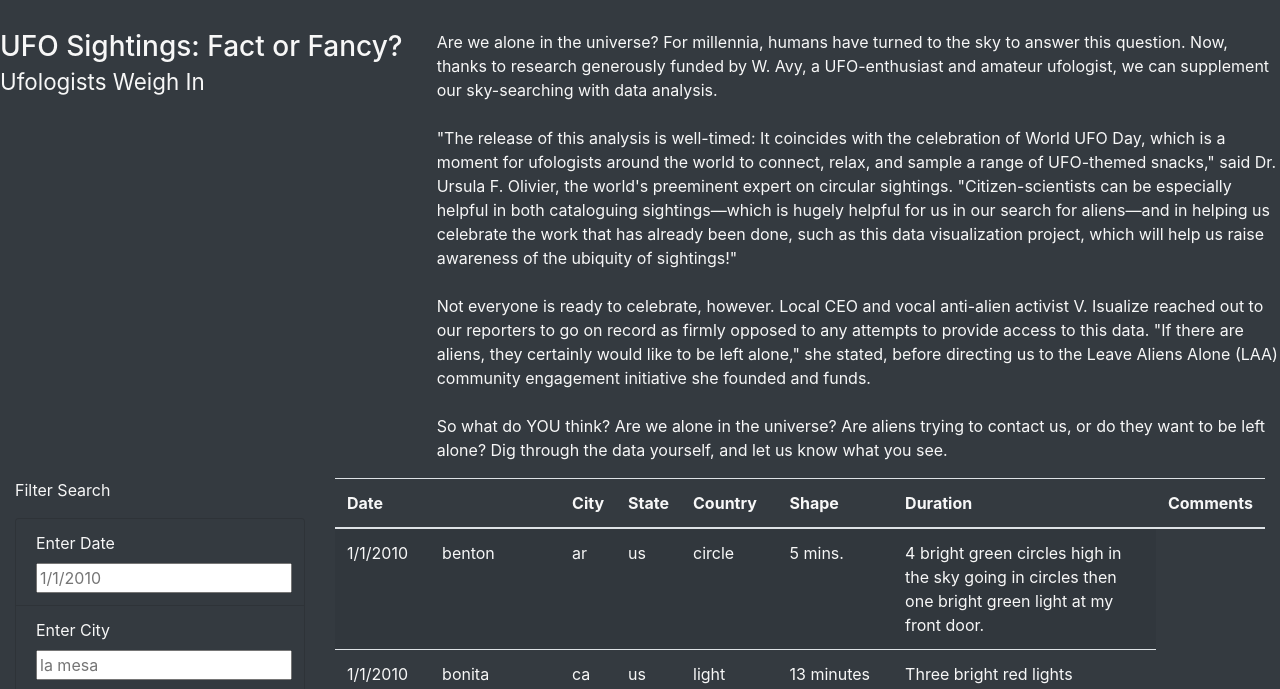
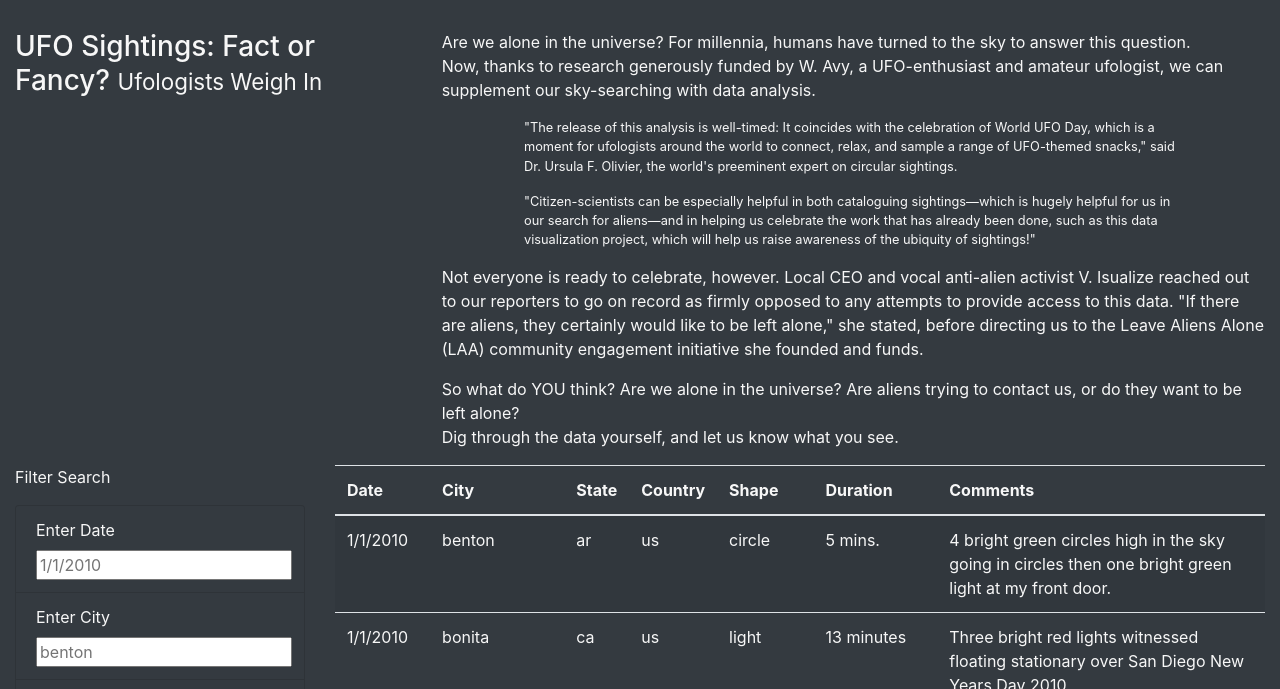
Before and after one commit to montillall/UFOs, a plain HTML site: page index.html in a window 1280 px wide. Shown: the part 261-950 px from the top of the page. Drawn offline with nearby package versions, Linux system fonts and the light colour scheme.

Commit message:
Update index.html

```diff
--- a/index.html
+++ b/index.html
@@ -2,7 +2,6 @@
 <html lang="en">
 <head>
     <meta charset="UTF-8">
-    <meta http-equiv="X-UA-Compatible" content="IE=edge">
     <meta name="viewport" content="width=device-width, initial-scale=1.0">
     <title>UFO Finder</title>
     <link
@@ -15,39 +14,44 @@
 </head>
 <body class="bg-dark">
     <div class="wrapper">
-        <!-- Navigation Bar -->
         <nav class="navbar navbar-dark bg-dark navbar-expand-lg">
             <a class="navbar-brand" href="index.html">UFO Sightings</a>
         </nav>
     </div>
-
-    <!-- Page Header-->
     <div class="jumbotron">
-        <h1 class="display-4">The Truth Is Out There</h1>
+        <h1 class="display-4">The Truth is Out There</h1>
     </div>
-
-    <!-- Article Title and Paragraph-->
-    <div class="container-fluid,">
+    <div class="container-fluid">
         <div class="row">
-            <!-- Article Title-->
             <div class="col-md-4">
-                <h3>UFO Sightings: Fact or Fancy?<br><small>Ufologists Weigh In</small></h3>
-
+                <h3>UFO Sightings: Fact or Fancy? <small>Ufologists Weigh In</small></h3>
             </div>
-            <!-- Article Paragraph-->
             <div class="col-md-8">
                 <p>
-                    Are we alone in the universe? For millennia, humans have turned to the sky to answer this question. Now, thanks to research generously funded by W. Avy, a UFO-enthusiast and amateur ufologist, we can supplement our sky-searching with data analysis.<br><br>"The release of this analysis is well-timed: It coincides with the celebration of World UFO Day, which is a moment for ufologists around the world to connect, relax, and sample a range of UFO-themed snacks," said Dr. Ursula F. Olivier, the world's preeminent expert on circular sightings. "Citizen-scientists can be especially helpful in both cataloguing sightings—which is hugely helpful for us in our search for aliens—and in helping us celebrate the work that has already been done, such as this data visualization project, which will help us raise awareness of the ubiquity of sightings!"<br><br>Not everyone is ready to celebrate, however. Local CEO and vocal anti-alien activist V. Isualize reached out to our reporters to go on record as firmly opposed to any attempts to provide access to this data. "If there are aliens, they certainly would like to be left alone," she stated, before directing us to the Leave Aliens Alone (LAA) community engagement initiative she founded and funds.<br><br>So what do YOU think? Are we alone in the universe? Are aliens trying to contact us, or do they want to be left alone? Dig through the data yourself, and let us know what you see.
+                Are we alone in the universe? For millennia, humans have turned to the sky to answer this question.<br>
+                Now, thanks to research generously funded by W. Avy, a UFO-enthusiast and amateur ufologist, we can supplement our sky-searching with data analysis.
                 </p>
-
+                <p></p>
+                <p style="margin-left:10%; margin-right:10%; font-size:80%;">
+                "The release of this analysis is well-timed: It coincides with the celebration of World UFO Day, which is a moment for ufologists around the world to connect, relax, and sample a range of UFO-themed snacks," said Dr. Ursula F. Olivier, the world's preeminent expert on circular sightings.<br>
+                </p>
+                <p style="margin-left:10%; margin-right:10%;font-size:80%;">
+                "Citizen-scientists can be especially helpful in both cataloguing sightings—which is hugely helpful for us in our search for aliens—and in helping us celebrate the work that has already been done, such as this data visualization project, which will help us raise awareness of the ubiquity of sightings!"
+                </p>
+                <p></p>
+                <p>
+                Not everyone is ready to celebrate, however. Local CEO and vocal anti-alien activist V. Isualize reached out to our reporters to go on record as firmly opposed to any attempts to provide access to this data. "If there are aliens, they certainly would like to be left alone," she stated, before directing us to the Leave Aliens Alone (LAA) community engagement initiative she founded and funds.
+                </p>
+                <p></p>
+                <p>
+                So what do YOU think? Are we alone in the universe? Are aliens trying to contact us, or do they want to be left alone?<br>
+                Dig through the data yourself, and let us know what you see.
+                </p>
             </div>
         </div>
     </div>
-
-    <!-- Filter and Table -->
     <div class="container-fluid">
         <div class="row">
-            <!-- Filter -->
           <div class="col-md-3">
             <form class="bg-dark">
                 <p>Filter Search</p>
@@ -58,7 +62,7 @@
                     </li>
                     <li class="list-group-item bg-dark">
                         <label for="city">Enter City</label>
-                            <input type="text" placeholder="la mesa" id="city" />
+                        <input type="text" placeholder="benton" id="city" />
                     </li>
                     <li class="list-group-item bg-dark">
                         <label for="state">Enter State</label>
@@ -74,16 +78,13 @@
                     </li>
 
                 </ul>
-
             </form>
-
           </div>
-            <!-- Table -->
           <div class="col-md-9">
             <table class="table table-striped">
                 <thead>
                   <tr>
-                            <th>Date<th>
+                    <th>Date</th>
                     <th>City</th>
                     <th>State</th>
                     <th>Country</th>
@@ -97,11 +98,8 @@
           </div>
         </div>
       </div>
-
-    <!-- Add Scripts -->
-    <script src="https://cdnjs.cloudflare.com/ajax/libs/d3/4.11.0/d3.js"></script>"
+      <script src="https://cdnjs.cloudflare.com/ajax/libs/d3/4.11.0/d3.js"></script>
       <script src="static/js/data.js"></script>
       <script src="static/js/app.js"></script>
-
 </body>
 </html>
```
Lines whose indentation alone changed are shown as unchanged.
